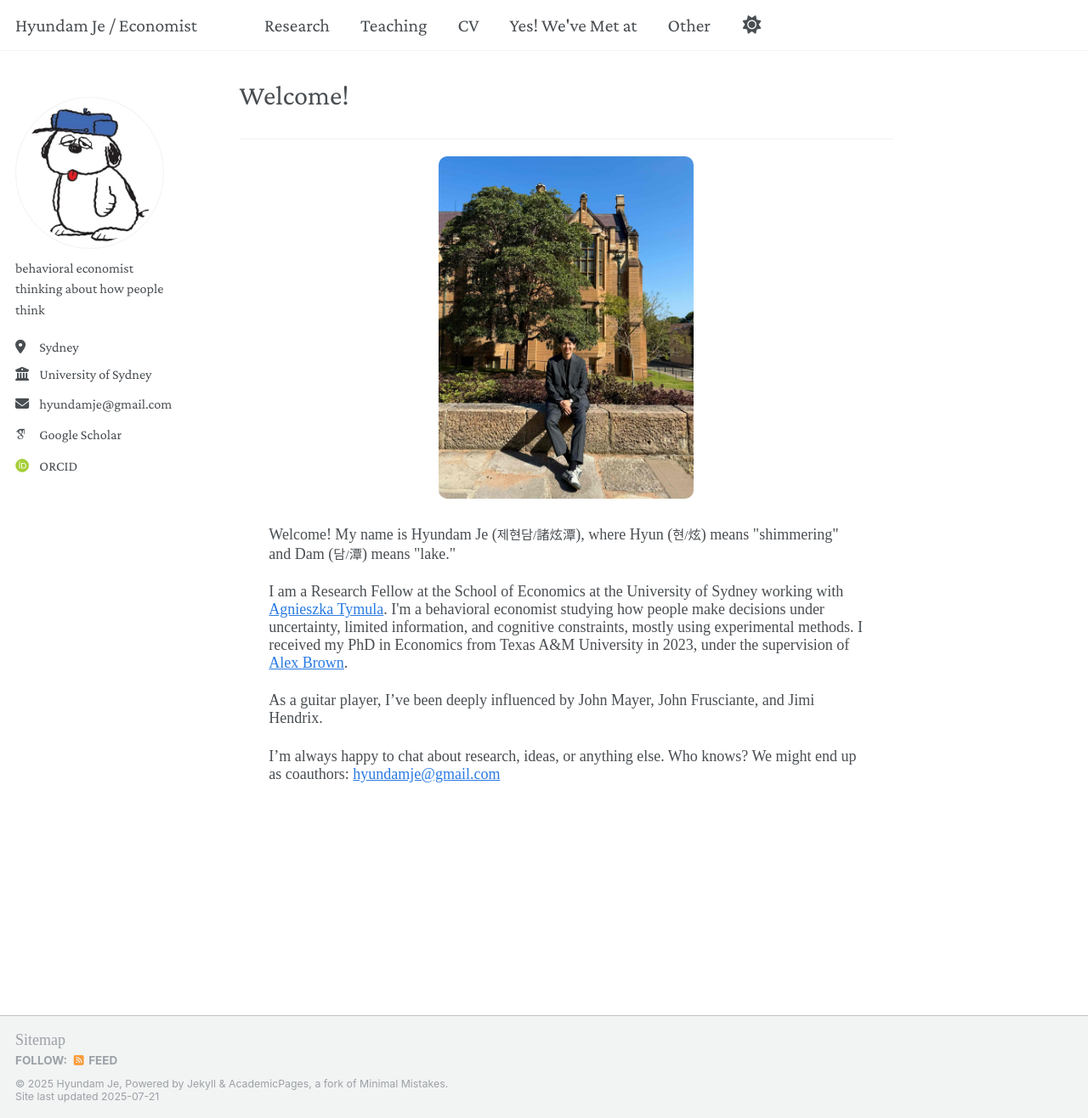
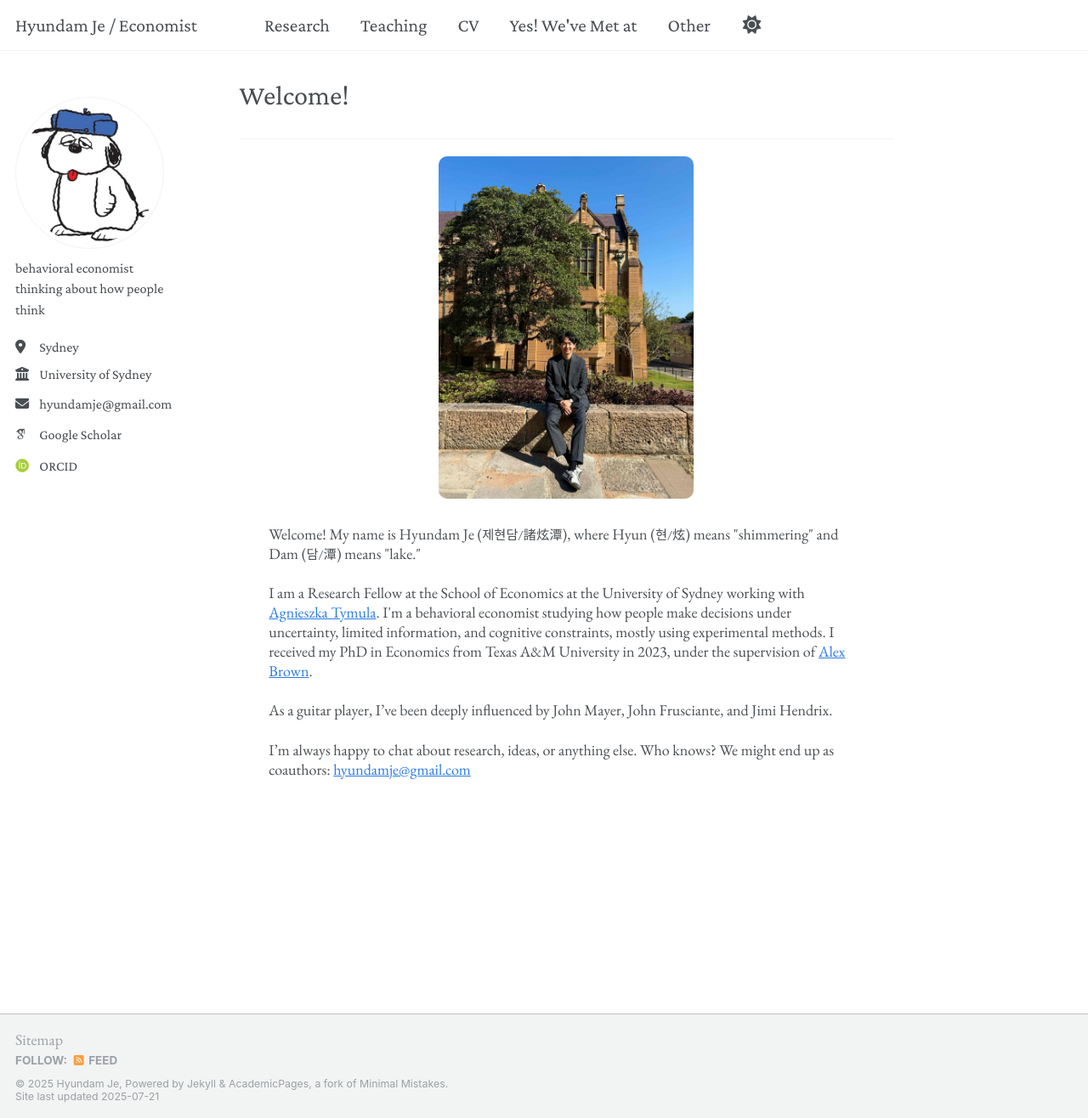
Before and after one commit to hyundamje/hyundamje.github.io, a Jekyll site: the page built from _pages/about.md, in a window 1280 px wide and 1316 px high. Shown: the whole window at 85% size. Built offline with Jekyll 4.4.1, drawn with Linux system fonts in a browser that asks for light colours; some web fonts are replaced.

Commit message:
Update custom.html

```diff
--- a/_includes/head/custom.html
+++ b/_includes/head/custom.html
@@ -43,6 +43,8 @@
 <link href="https://fonts.googleapis.com/css2?family=IBM+Plex+Serif&display=swap" rel="stylesheet">
 <!-- Font: Crimson Pro + Cormorant Garamond -->
 <link href="https://fonts.googleapis.com/css2?family=Crimson+Pro&family=Cormorant+Garamond&display=swap" rel="stylesheet">
+<!-- Font: EB Garamond -->
+<link href="https://fonts.googleapis.com/css2?family=EB+Garamond&display=swap" rel="stylesheet">
 
 
 
```
